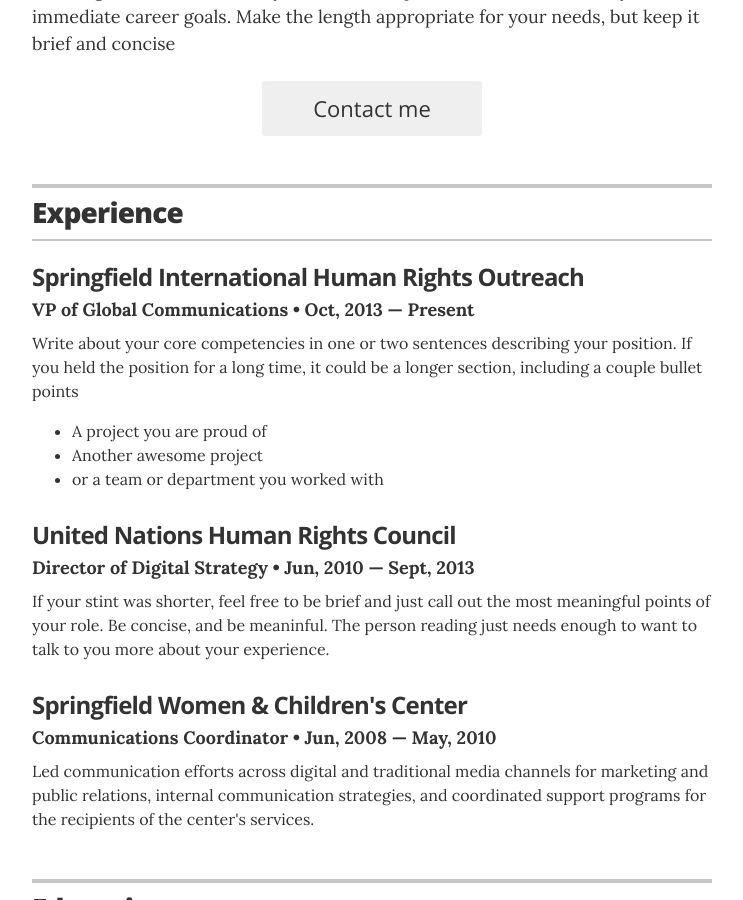
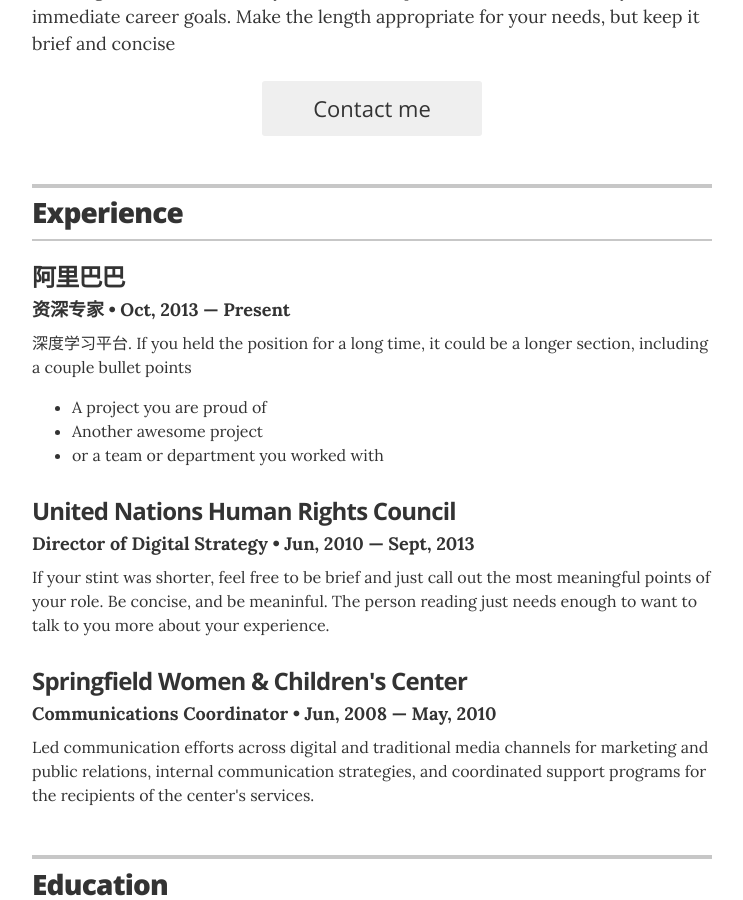
Before and after one commit to jackielyc/jackielyc.github.io, a Jekyll site: the page built from index.html, in a window 1280 px wide and 900 px high, scrolled down 377 px. Shown: the whole window, without its empty margins (268-1011 px from the left). Built offline with Jekyll 4.4.1, drawn with Linux system fonts in a browser that asks for light colours.

Commit message:
Update experience.yml

```diff
--- a/_data/experience.yml
+++ b/_data/experience.yml
@@ -1,9 +1,9 @@
 # Jobs
 # VP of Global Communications
-- company: Springfield International Human Rights Outreach
-  position: VP of Global Communications
+- company: 阿里巴巴
+  position: 资深专家
   duration: Oct, 2013 &mdash; Present
-  summary: Write about your core competencies in one or two sentences describing your position. If you held the position for a long time, it could be a longer section, including a couple bullet points	<ul class="resume-item-list"><li>A project you are proud of</li><li>Another awesome project</li><li>or a team or department you worked with</li></ul>
+  summary: 深度学习平台. If you held the position for a long time, it could be a longer section, including a couple bullet points	<ul class="resume-item-list"><li>A project you are proud of</li><li>Another awesome project</li><li>or a team or department you worked with</li></ul>
 
 # Director of Digital Stratgy
 - company: United Nations Human Rights Council
```
